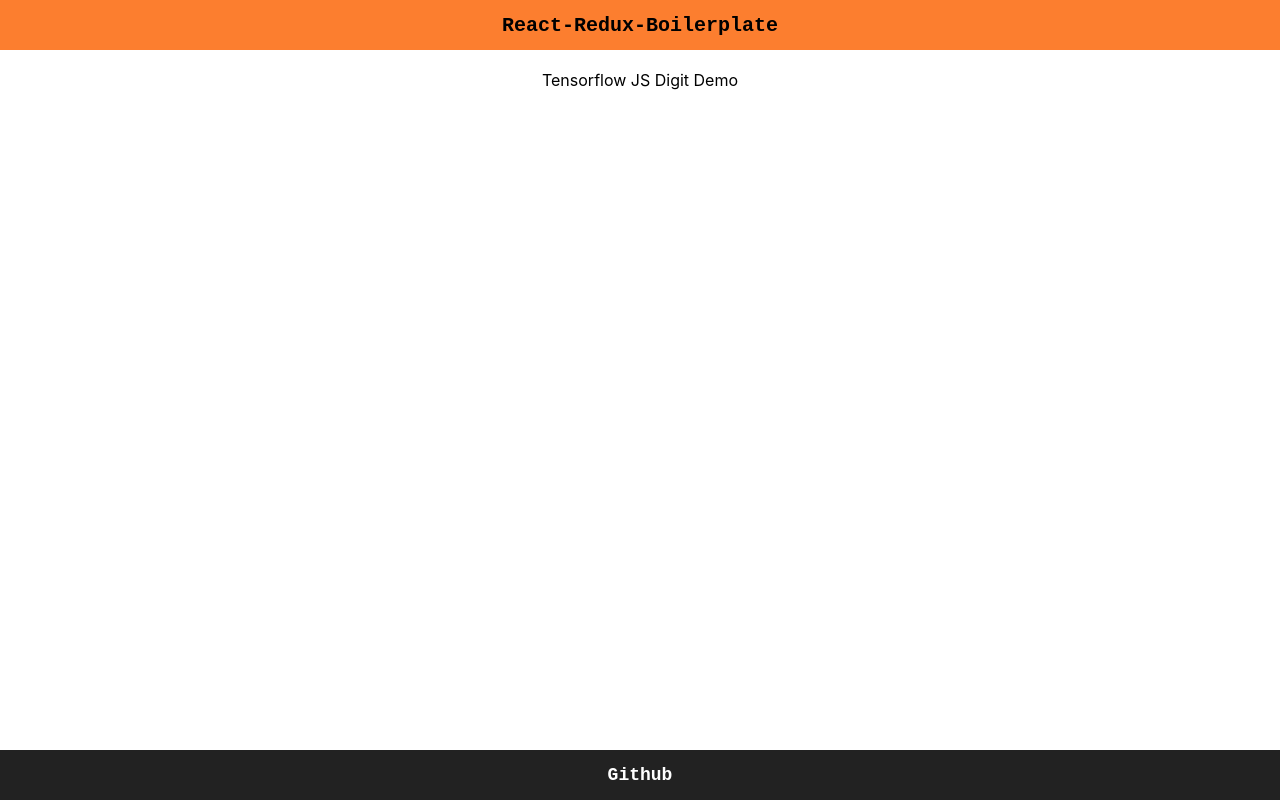
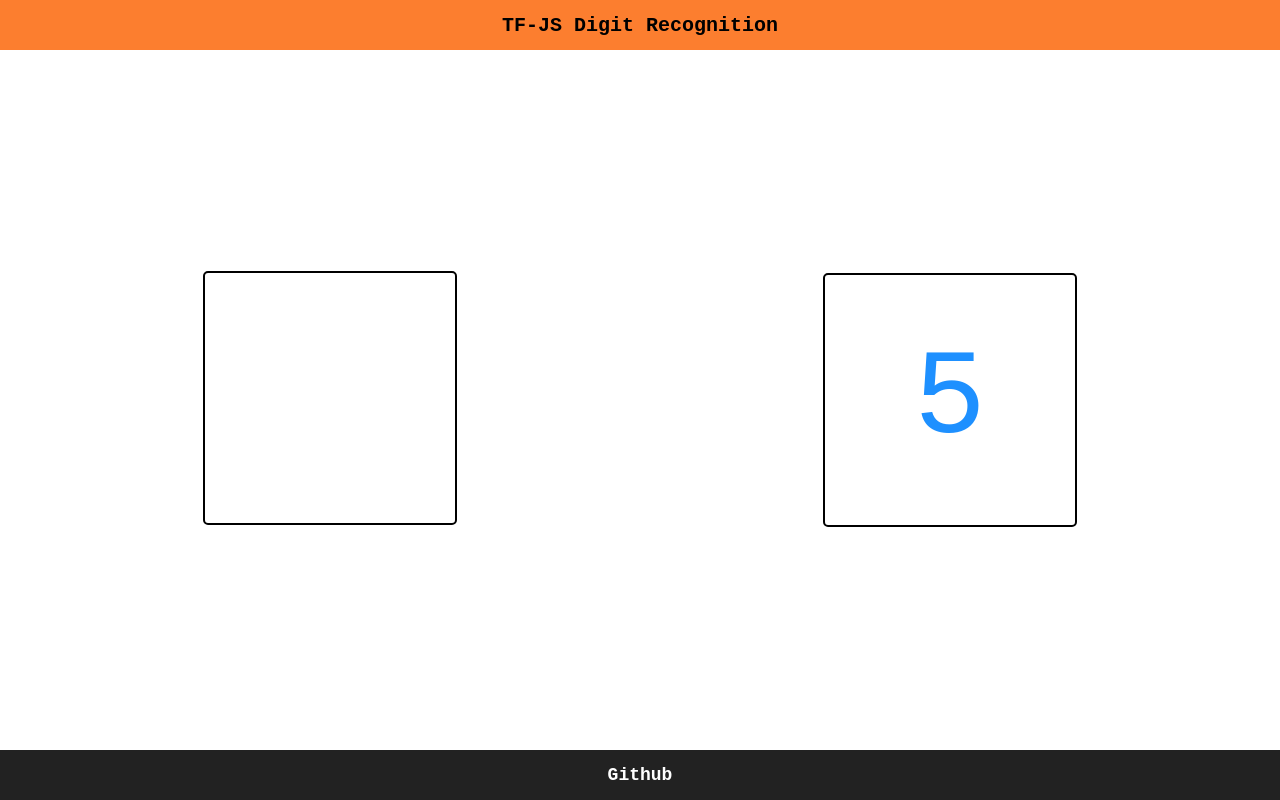
Before and after one commit to asjadanis/tfjs-digit-demo, a React (Create React App) app: page / in a window 1280 px wide. Built offline with nearby package versions, Linux system fonts and the light colour scheme.

Commit message:
fixed styling and alignment of components

```diff
--- a/src/components/Canvas/canvas.css
+++ b/src/components/Canvas/canvas.css
@@ -0,0 +1,4 @@
+.canvas-styles {
+  border: 2px solid;
+  border-radius: 5px;
+}
--- a/src/components/Canvas/canvas.js
+++ b/src/components/Canvas/canvas.js
@@ -1,10 +1,10 @@
 import React  from "react";
-import Styles from "./canvas.css"
+import "./canvas.css"
 
 const DigitCanvas = (props) => {
   return (
     <div>
-      <canvas></canvas>
+      <canvas width={"250px"} height={"250px"} className="canvas-styles"></canvas>
     </div>
   )
 }
--- /dev/null
+++ b/src/components/DigitCard/DigitCard.js
@@ -0,0 +1,17 @@
+import React from "react";
+import "./digitcard.css"
+
+const DigitCard = (props) => {
+  const {digit} = props;
+  return (
+    <div className="digit-container-styles">
+      <div className="digit-card-styles">
+        <div className="digit-inner-container">
+          <span className="font-styles">{digit}</span>
+        </div>
+      </div>
+    </div>
+  )
+}
+
+export default DigitCard
--- /dev/null
+++ b/src/components/DigitCard/digitcard.css
@@ -0,0 +1,24 @@
+.digit-container-styles {
+  display: flex;
+  justify-content: center;
+}
+
+.digit-inner-container {
+  height: 100%;
+  display: flex;
+  justify-content: center;
+  align-items: center;
+}
+
+.digit-card-styles {
+  border: 2px solid;
+  border-radius: 5px;
+  width: 250px;
+  height: 250px;
+}
+
+.font-styles {
+  font-size: 120px;
+  font-family: monospace;
+  color: dodgerblue;
+}
--- /dev/null
+++ b/src/components/DigitCard/index.js
@@ -0,0 +1,2 @@
+import DigitCard from "./DigitCard";
+export default DigitCard;
--- a/src/components/Header/Header.js
+++ b/src/components/Header/Header.js
@@ -1,6 +1,6 @@
 import React from "react";
 import "./header.css";
 
-const Header = (props) => <div className="header-container">React-Redux-Boilerplate</div>;
+const Header = (props) => <div className="header-container">TF-JS Digit Recognition</div>;
 
 export default Header;
--- a/src/pages/Home/HomePage.js
+++ b/src/pages/Home/HomePage.js
@@ -1,13 +1,16 @@
 import React, { useRef, useEffect, useState } from "react";
 import DigitCanvas from "../../components/Canvas"
+import DigitCard from "../../components/DigitCard";
 import "./home.css";
 
 const HomePage = (props) => {
 
   return (
-    <div>
-      Tensorflow JS Digit Demo
-      <DigitCanvas />
+    <div className="home-container">
+      <div style={{display: "flex", height: "100%", alignItems:"center"}}>
+        <div style={{width:"50%"}}><DigitCanvas /></div>
+        <div style={{width:"50%"}}><DigitCard digit={5}/> </div>
+      </div>
     </div>
   );
 };
--- a/src/pages/Home/home.css
+++ b/src/pages/Home/home.css
@@ -12,3 +12,10 @@
   font-size: 18px;
   margin: 2rem;
 }
+
+.home-container {
+  flex-direction: column;
+  display: flex;
+  height: 100%;
+  justify-content: center;
+}
```
